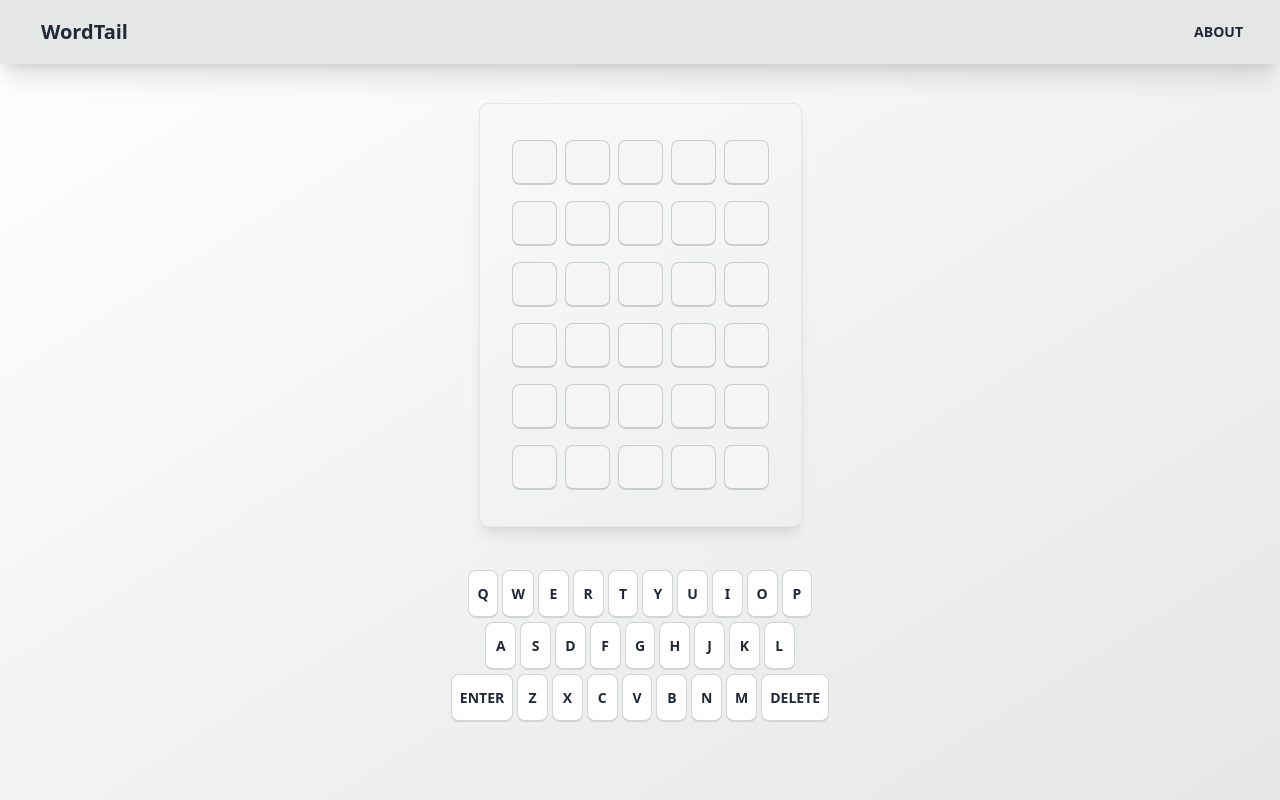
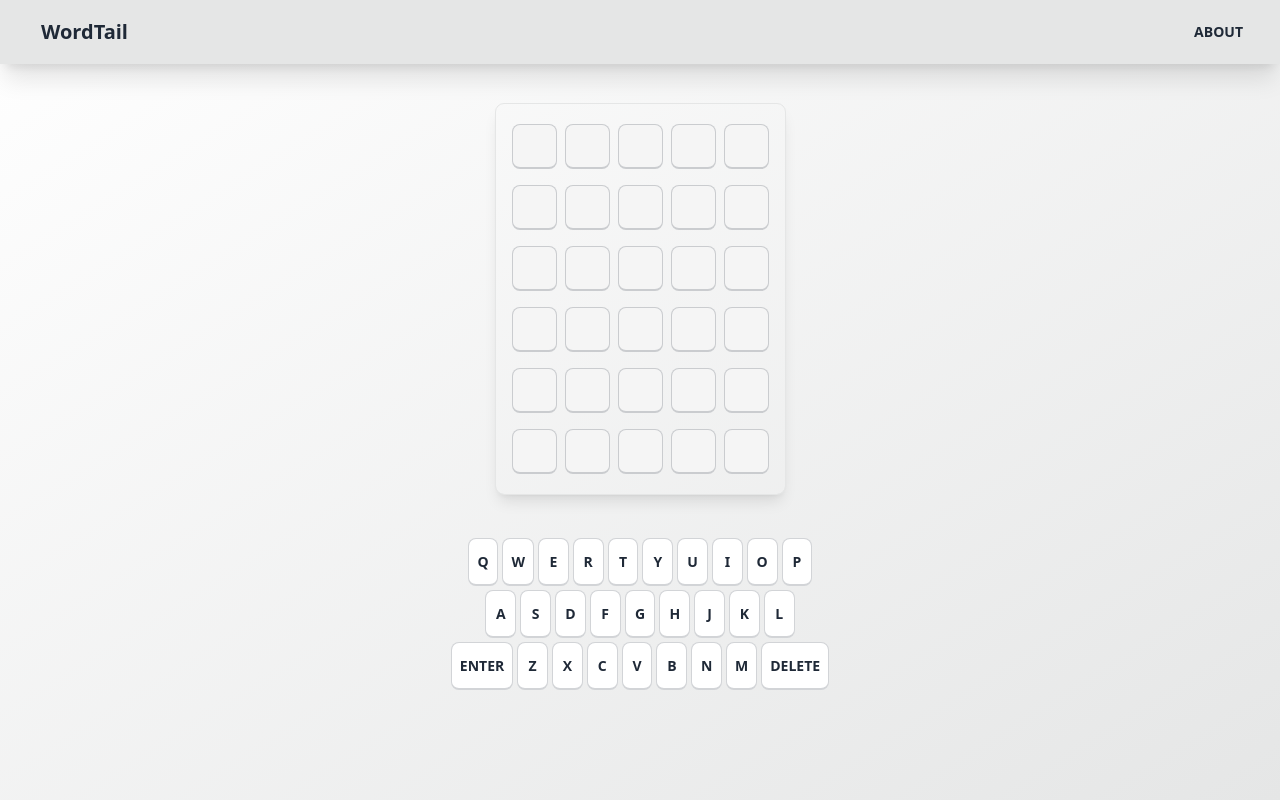
Before and after one commit to SteveDAC/word-tail, a React (Create React App) app: page / in a window 1280 px wide. Both pictures are taken after a click on the button "NEW GAME". Built offline with nearby package versions, Linux system fonts and the light colour scheme.

Commit message:
Increased the size of the board a little.

```diff
--- a/src/components/game/Board.jsx
+++ b/src/components/game/Board.jsx
@@ -4,13 +4,12 @@ import Row from './Row'
 
 function Board() {
   const { board } = useContext(GameContext)
-
   let rowId = 0
 
   return (
     <>
-      <div className='outline-1 outline outline-base-300 rounded-lg mx-auto w-fit shadow-lg'>
-        <div className='div card-body w-fit'>
+      <div className='outline-1 outline outline-base-300 rounded-lg mx-auto w-fit shadow-lg card card-compact'>
+        <div className='div card-body'>
           {board.map((row) => (
             <div key={rowId}>
               <Row rowId={rowId++} />
--- a/src/components/game/Tile.jsx
+++ b/src/components/game/Tile.jsx
@@ -29,7 +29,7 @@ function Tile({ letter, state }) {
 
   return (
 
-      <div className={`kbd kbd-lg ${color} p-1`} style={{color: (state === TileStates.None) ? '' : 'white'}}>
+      <div className={`kbd kbd-lg ${color} p-1`} style={{color: (state === TileStates.None) ? '' : 'white', width: '45px', height: '45px'}}>
         {letter !== '' ? letter : ' '}
       </div>
 
```
